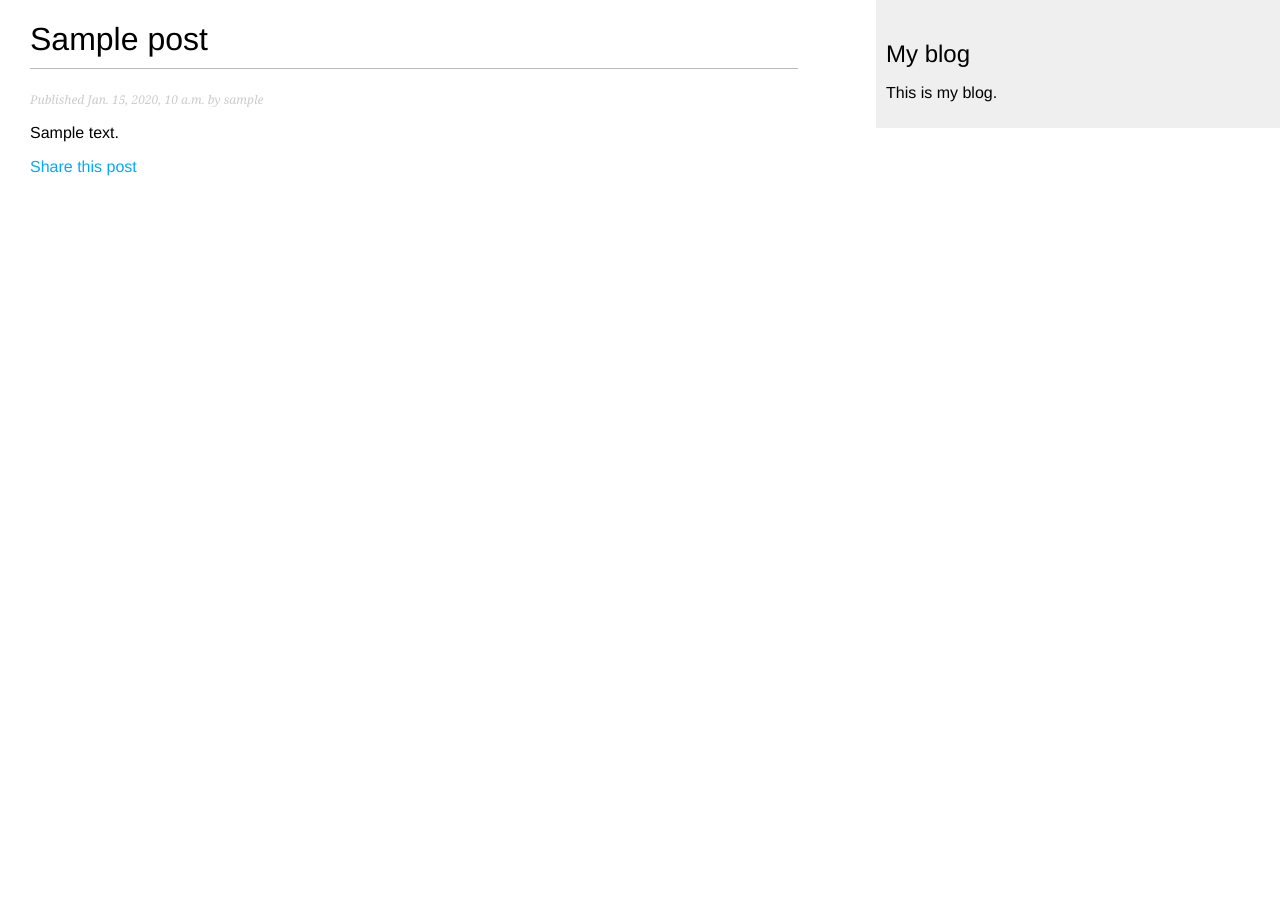
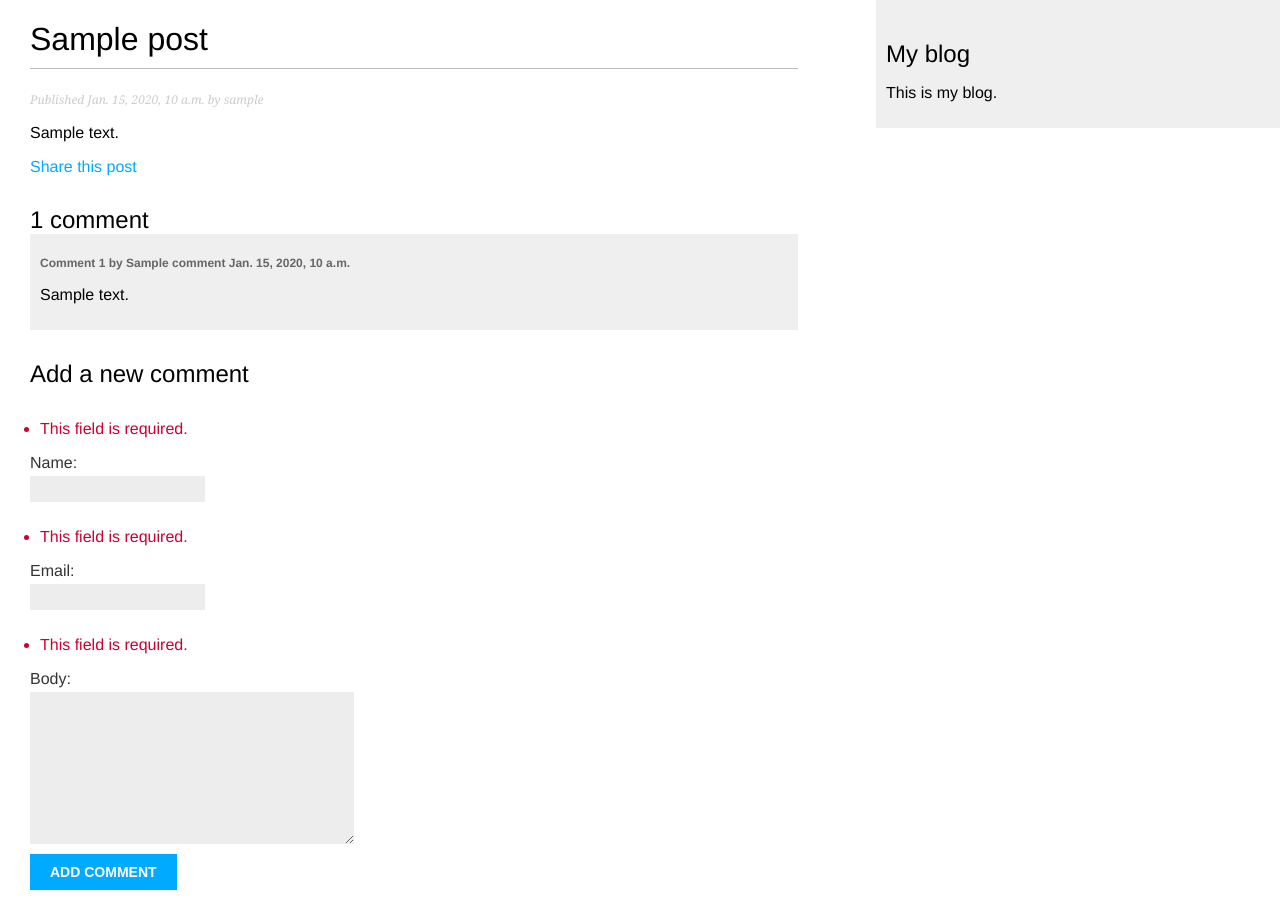
Before and after one commit to kadhir-testpress/blogsite, a Django app: a page that uses blog/templates/blog/post/detail.html in a window 1280 px wide. Before the commit the page ends 176 px from the top, so only its background shows below. Run offline with Django 5.2, Linux system fonts and the light colour scheme; tables that the repository leaves empty hold one stand-in row (values such as "Sample post").

Commit message:
Implement Comment section

```diff
--- a/blog/templates/blog/post/detail.html
+++ b/blog/templates/blog/post/detail.html
@@ -11,4 +11,33 @@
     Share this post
     </a>
  </p>
+
+ {% with comments.count as total_comments %}
+ <h2>
+ {{ total_comments }} comment{{ total_comments|pluralize }}
+ </h2>
+{% endwith %}
+
+{% for comment in comments %}
+ <div class="comment">
+ <p class="info">
+ Comment {{ forloop.counter }} by {{ comment.name }}
+ {{ comment.created }}
+ </p>
+ {{ comment.body|linebreaks }}
+ </div>
+{% empty %}
+ <p>There are no comments yet.</p>
+{% endfor %}
+
+{% if new_comment %}
+ <h2>Your comment has been added.</h2>
+{% else %}
+ <h2>Add a new comment</h2>
+ <form method="post">
+ {{ comment_form.as_p }}
+ {% csrf_token %}
+ <p><input type="submit" value="Add comment"></p>
+ </form>
+{% endif %}
 {% endblock %}
--- a/blog/views.py
+++ b/blog/views.py
@@ -1,7 +1,7 @@
 from django.shortcuts import render, get_object_or_404
-from .models import Post
+from .models import Post, Comment
 from django.views.generic import ListView
-from .forms import EmailPostForm
+from .forms import EmailPostForm, CommentForm
 
 class PostListView(ListView):
     queryset = Post.published.all()
@@ -39,3 +39,34 @@
         'blog/post/share.html',
         {'post':post,'form':form}
     )
+
+def post_detail(request, year, month, day, post):
+    post = get_object_or_404(Post, slug=post,
+                             status='published',
+                             publish__year=year,
+                             publish__month=month,
+                             publish__day=day)
+
+    # List of active comments for this post
+    comments = post.comments.filter(active=True)
+
+    new_comment = None
+    comment_form = CommentForm(data=request.POST)
+    if request.method == 'POST':
+        comment_form = CommentForm(data=request.POST)
+        if comment_form.is_valid():
+            new_comment = comment_form.save(commit=False)
+            new_comment.post = post
+            new_comment.save()
+
+        else:
+            comment_form = CommentForm()
+
+    return render(request,
+                'blog/post/detail.html',
+                {
+                    'post':post,
+                    'comments':comments,
+                    'new_comment':new_comment,
+                    'comment_form':comment_form
+                })
```
Also changed, not shown: blog/migrations/0002_comment.py (added).
